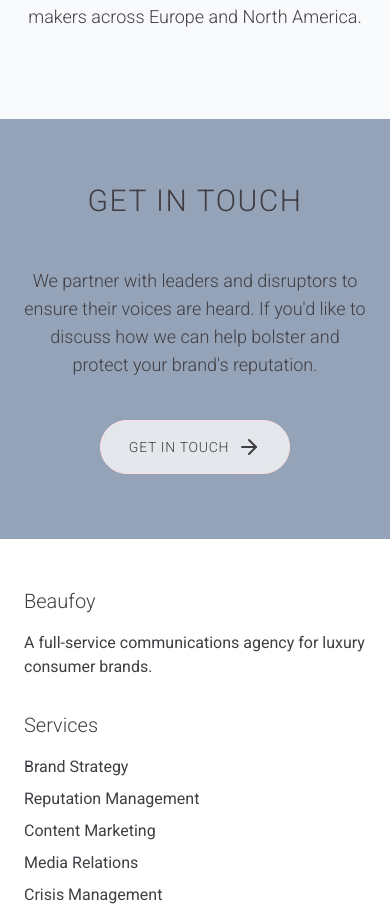
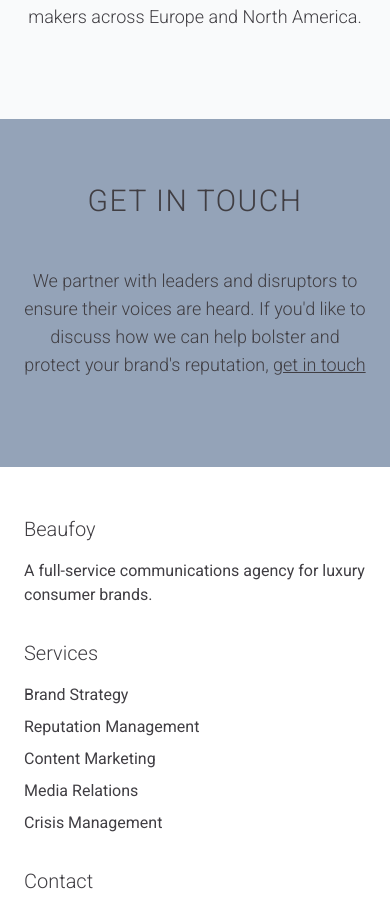
Before and after one commit to DaisyT1/bloom-pr-portfolio, a React (Vite) app: page / in a window 390 px wide. Shown: the part 6842-7756 px from the top of the page. Built offline with nearby package versions, Linux system fonts and the light colour scheme.

Commit message:
Reverted to commit d0fcbfe25f9684c733366ca633343a6a162390b4

```diff
--- a/src/components/Contact.tsx
+++ b/src/components/Contact.tsx
@@ -1,36 +1,16 @@
-
-import React, { useState } from 'react';
-import { Button } from '@/components/ui/moving-border';
-import { ArrowRight } from 'lucide-react';
-
+import React from 'react';
 const Contact: React.FC = () => {
-  const [isHovered, setIsHovered] = useState(false);
-
-  return (
-    <section id="contact" className="py-16 px-6 md:px-12 text-white bg-slate-400">
+  return <section id="contact" className="py-16 px-6 md:px-12 text-white bg-slate-400">
       <div className="max-w-3xl mx-auto text-center">
         <h2 className="text-3xl font-light text-center mb-12 uppercase tracking-wider text-charcoal font-roboto md:text-3xl">Get in touch</h2>
 
-        <p className="text-lg mb-10 text-charcoal font-light font-['roboto']">
-          We partner with leaders and disruptors to ensure their voices are heard. If you'd like to discuss how we can help bolster and protect your brand's reputation.
+        <p className="text-lg mb-6 text-charcoal font-light font-['roboto']">
+          We partner with leaders and disruptors to ensure their voices are heard. If you'd like to discuss how we can help bolster and protect your brand's reputation, {' '}
+          <a href="mailto:will@beaufoycomms.com?subject=Just%20saying%20hi" className="underline hover:text-pink-light transition-colors">
+            get in touch
+          </a>
         </p>
-
-        <a
-          href="mailto:will@beaufoycomms.com?subject=Just%20saying%20hi"
-          onMouseEnter={() => setIsHovered(true)}
-          onMouseLeave={() => setIsHovered(false)}
-        >
-          <Button
-            className="font-light tracking-wider text-charcoal hover:text-pink-dark transition-colors mx-auto"
-            containerClassName="w-48 h-14"
-            duration={isHovered ? 2000 : 9000}
-          >
-            GET IN TOUCH <ArrowRight className="ml-2" />
-          </Button>
-        </a>
       </div>
-    </section>
-  );
+    </section>;
 };
-
 export default Contact;
--- a/src/components/ui/moving-border.tsx
+++ /dev/null
@@ -1,140 +0,0 @@
-
-"use client";
-import React from "react";
-import {
-  motion,
-  useAnimationFrame,
-  useMotionTemplate,
-  useMotionValue,
-  useTransform,
-} from "framer-motion";
-import { useRef } from "react";
-import { cn } from "@/lib/utils";
-
-export function Button({
-  borderRadius = "1.75rem",
-  children,
-  as: Component = "button",
-  containerClassName,
-  borderClassName,
-  duration,
-  className,
-  ...otherProps
-}: {
-  borderRadius?: string;
-  children: React.ReactNode;
-  as?: any;
-  containerClassName?: string;
-  borderClassName?: string;
-  duration?: number;
-  className?: string;
-  [key: string]: any;
-}) {
-  return (
-    <Component
-      className={cn(
-        "bg-transparent relative text-xl h-16 w-40 p-[1px] overflow-hidden",
-        containerClassName
-      )}
-      style={{
-        borderRadius: borderRadius,
-      }}
-      {...otherProps}
-    >
-      <div
-        className="absolute inset-0"
-        style={{ borderRadius: `calc(${borderRadius} * 0.96)` }}
-      >
-        <MovingBorder duration={duration} rx="30%" ry="30%">
-          <div
-            className={cn(
-              "h-20 w-20 opacity-[0.8] bg-[radial-gradient(var(--pink-500)_40%,transparent_60%)]",
-              borderClassName
-            )}
-          />
-        </MovingBorder>
-      </div>
-
-      <div
-        className={cn(
-          "relative bg-offwhite/[0.8] border border-pink-light backdrop-blur-xl text-charcoal flex items-center justify-center w-full h-full text-sm antialiased",
-          className
-        )}
-        style={{
-          borderRadius: `calc(${borderRadius} * 0.96)`,
-        }}
-      >
-        {children}
-      </div>
-    </Component>
-  );
-}
-
-export const MovingBorder = ({
-  children,
-  duration = 2000,
-  rx,
-  ry,
-  ...otherProps
-}: {
-  children: React.ReactNode;
-  duration?: number;
-  rx?: string;
-  ry?: string;
-  [key: string]: any;
-}) => {
-  const pathRef = useRef<any>();
-  const progress = useMotionValue<number>(0);
-
-  useAnimationFrame((time) => {
-    const length = pathRef.current?.getTotalLength();
-    if (length) {
-      const pxPerMillisecond = length / duration;
-      progress.set((time * pxPerMillisecond) % length);
-    }
-  });
-
-  const x = useTransform(
-    progress,
-    (val) => pathRef.current?.getPointAtLength(val).x
-  );
-  const y = useTransform(
-    progress,
-    (val) => pathRef.current?.getPointAtLength(val).y
-  );
-
-  const transform = useMotionTemplate`translateX(${x}px) translateY(${y}px) translateX(-50%) translateY(-50%)`;
-
-  return (
-    <>
-      <svg
-        xmlns="http://www.w3.org/2000/svg"
-        preserveAspectRatio="none"
-        className="absolute h-full w-full"
-        width="100%"
-        height="100%"
-        {...otherProps}
-      >
-        <rect
-          fill="none"
-          width="100%"
-          height="100%"
-          rx={rx}
-          ry={ry}
-          ref={pathRef}
-        />
-      </svg>
-      <motion.div
-        style={{
-          position: "absolute",
-          top: 0,
-          left: 0,
-          display: "inline-block",
-          transform,
-        }}
-      >
-        {children}
-      </motion.div>
-    </>
-  );
-};
```
